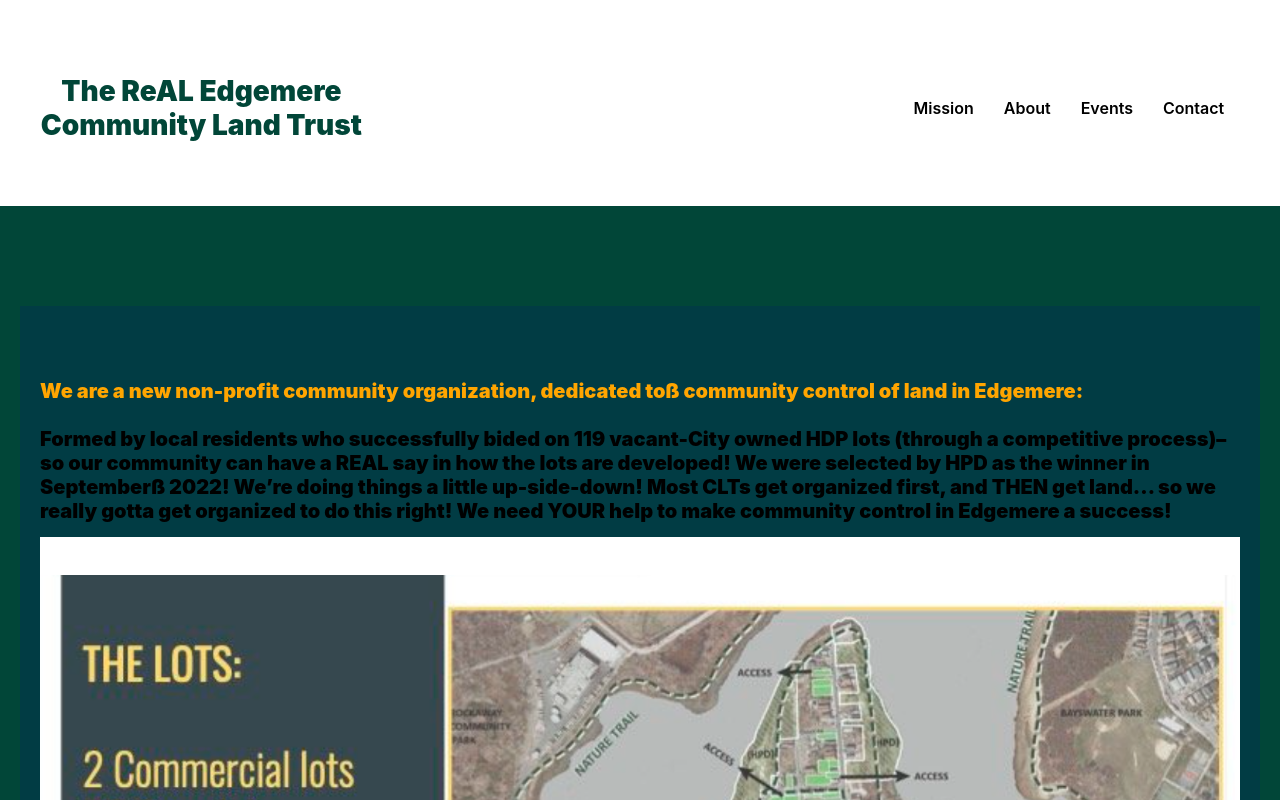
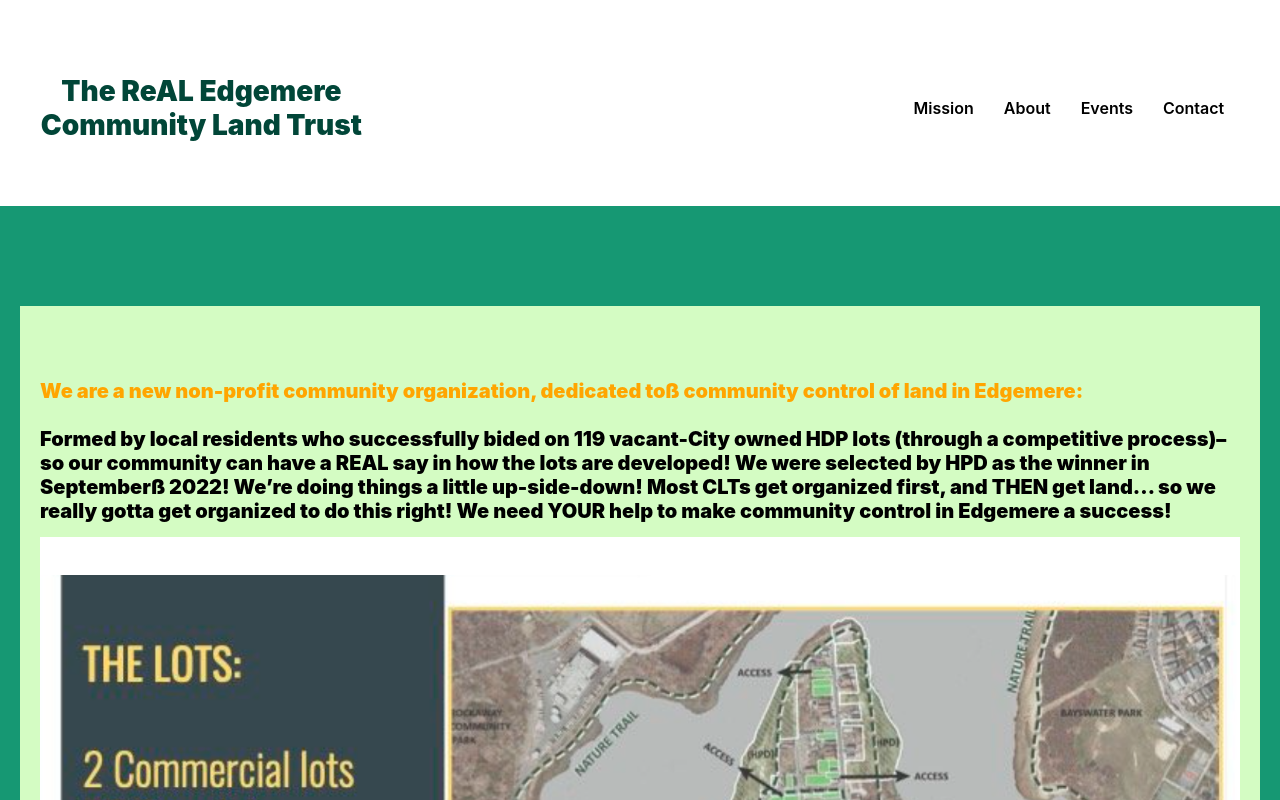
Before and after one commit to TaylorWill94/CLTmobile, a React (Create React App) app: page /about in a window 1280 px wide. Shown: the top 800 px of the page. Built offline with nearby package versions, Linux system fonts and the light colour scheme.

Commit message:
Updates Mission Page

```diff
--- a/src/components/About/About.css
+++ b/src/components/About/About.css
@@ -4,11 +4,12 @@
     padding-bottom: 100px;
     padding-left: 20px;
     padding-right: 20px;
-    background: rgb(1, 70, 56);
+    background-color: #169873;
   }
 
   .about-sec {
-    background: rgb(1, 60, 68);
+  /* background-color: #169873; */
+  background-color: #D4FCC3;
     padding: 60px 20px 100px 20px;
   }
 
@@ -31,11 +32,12 @@
     padding-bottom: 100px;
     padding-left: 20px;
     padding-right: 20px;
-    background: rgb(1, 70, 56);
+    background-color: #169873;
   }
 
   .about-sec {
-    background: rgb(1, 60, 68);
+    /* background-color: #169873; */
+    background-color: #D4FCC3;
     padding: 60px 20px 100px 20px;
   }
 
@@ -58,11 +60,12 @@
     padding-bottom: 100px;
     padding-left: 20px;
     padding-right: 20px;
-    background: rgb(1, 70, 56);
+      background-color: #169873;
   }
 
   .about-sec {
-    background: rgb(1, 60, 68);
+    /* background: rgb(1, 60, 68); */
+    background-color: #D4FCC3;
     padding: 60px 20px 100px 20px;
   }
 
--- a/src/components/Mission/Mission.css
+++ b/src/components/Mission/Mission.css
@@ -4,11 +4,11 @@
     padding-bottom: 100px;
     padding-left: 20px;
     padding-right: 20px;
-    background: rgb(1, 70, 56);
+    background-color: #169873;
   }
 
   .mission-sec {
-    background: rgb(1, 60, 68);
+    background:white;
     padding: 60px 20px 100px 20px;
   }
 
@@ -38,7 +38,7 @@
     padding-bottom: 100px;
     padding-left: 20px;
     padding-right: 20px;
-    background: rgb(1, 70, 56);
+    background-color: #169873;
   }
 
   .mission-sec {
@@ -61,7 +61,7 @@
     padding-bottom: 100px;
     padding-left: 20px;
     padding-right: 20px;
-    background: rgb(1, 70, 56);
+    background-color: #169873;
   }
 
   .mission-sec {
@@ -74,6 +74,6 @@
     font-size: 1.25rem;
     font-weight: 900;
     text-align: left;
-    color: white;
+    color: black;
   }
 }
```
